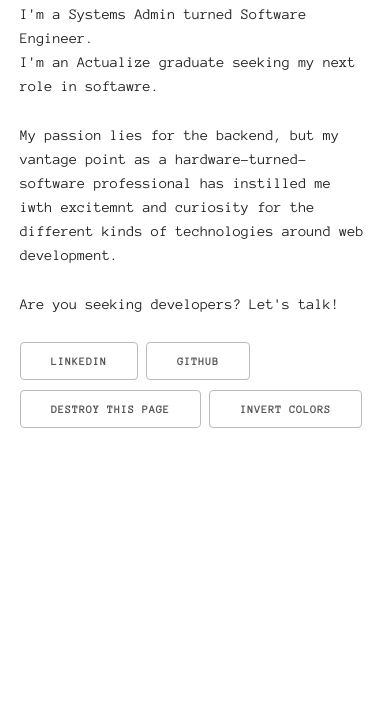
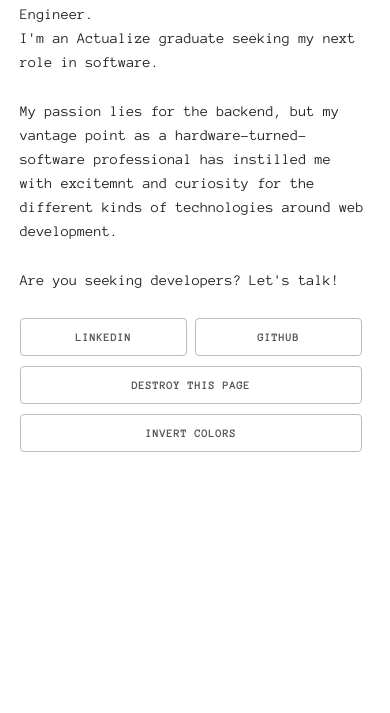
Before and after one commit to D3icidal/about_me, a plain HTML site: page public/index.html in a window 390 px wide. Shown: the part 151-864 px from the top of the page. Drawn offline with nearby package versions, Linux system fonts and the light colour scheme.

Commit message:
update some layout styles

```diff
--- a/public/index.html
+++ b/public/index.html
@@ -15,30 +15,33 @@
   </head>
 
   <body>
-    <div class="container">
+    <div class="container index-main">
       <div class="row">
-        <!-- <div class="four column"></div> -->
         <div class="twelve columns">
           <div class="row header">
-            <br>
             <h2>Hi There, I'm Thomas</h2>
           </div>
+
           <div class="row intro">
-            <p>I'm a Systems Admin turned Software Engineer.</br>
-              I'm an Actualize graduate seeking my next role in softawre.</p>
             <p>
-              My passion lies for the backend, but my vantage point as a hardware-turned-software professional has instilled me iwth excitemnt and curiosity for the different kinds of technologies around web development.
+              I'm a Systems Admin turned Software Engineer.</br>
+              I'm an Actualize graduate seeking my next role in software.
             </p>
+
+            <p>
+              My passion lies for the backend, but my vantage point as a hardware-turned-software professional has instilled me with excitemnt and curiosity for the different kinds of technologies around web development.
+            </p>
+
             <p>Are you seeking developers? Let's talk!</p>
           </div>
+
           <div class="row buttons">
-            <button type="button" name="button" class="linkedin">Linkedin</button>
-            <button type="button" name="button" class="github">Github</button>
-            <button type="button" name="button" class="destroy">Destroy this page</button>
-            <button type="button" name="button" class="invert-theme">Invert Colors</button>
+            <a href="#" class="button linkedin">Linkedin</a>
+            <a href="#" class="button github">Github</a>
+            <button type="button" name="destroyButton">Destroy this page</button>
+            <button type="button" name="invertColorsButton">Invert colors</button>
           </div>
         </div>
-        <!-- <div class="two columns"></div> -->
       </div>
 
 
--- a/public/stylesheets/styles.css
+++ b/public/stylesheets/styles.css
@@ -2,6 +2,31 @@ body {
   font-family: 'Anonymous Pro', monospace;
 }
 
-.header {
-  padding-top: 20px;
+@media screen and (min-width: 1060px) {
+  .index-main {
+    width: 700px;
+    height: 100vh;
+
+    display: flex;
+    flex-direction: column;
+    justify-content: center;
+    align-content: center;
+  }
 }
+
+@media screen and (max-width: 1059px) {
+  .index-main {
+    height: 100vh;
+    margin-top: 20px;
+  }
+
+  .row.buttons {
+    display: flex;
+    flex-wrap: wrap;
+  }
+
+  .row.buttons > * {
+    flex: 1;
+    margin-right: 8px;
+  }
+}
```
